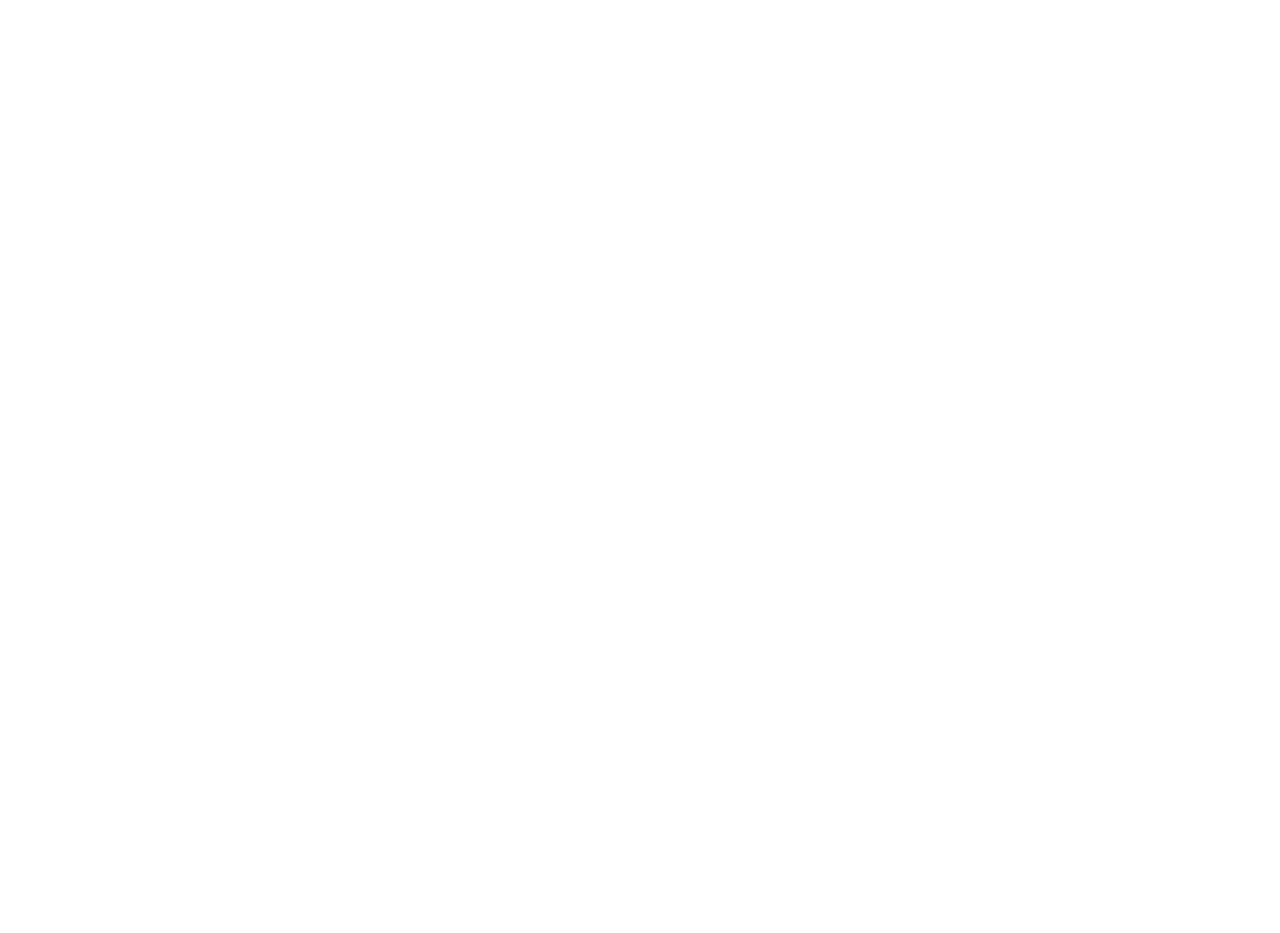
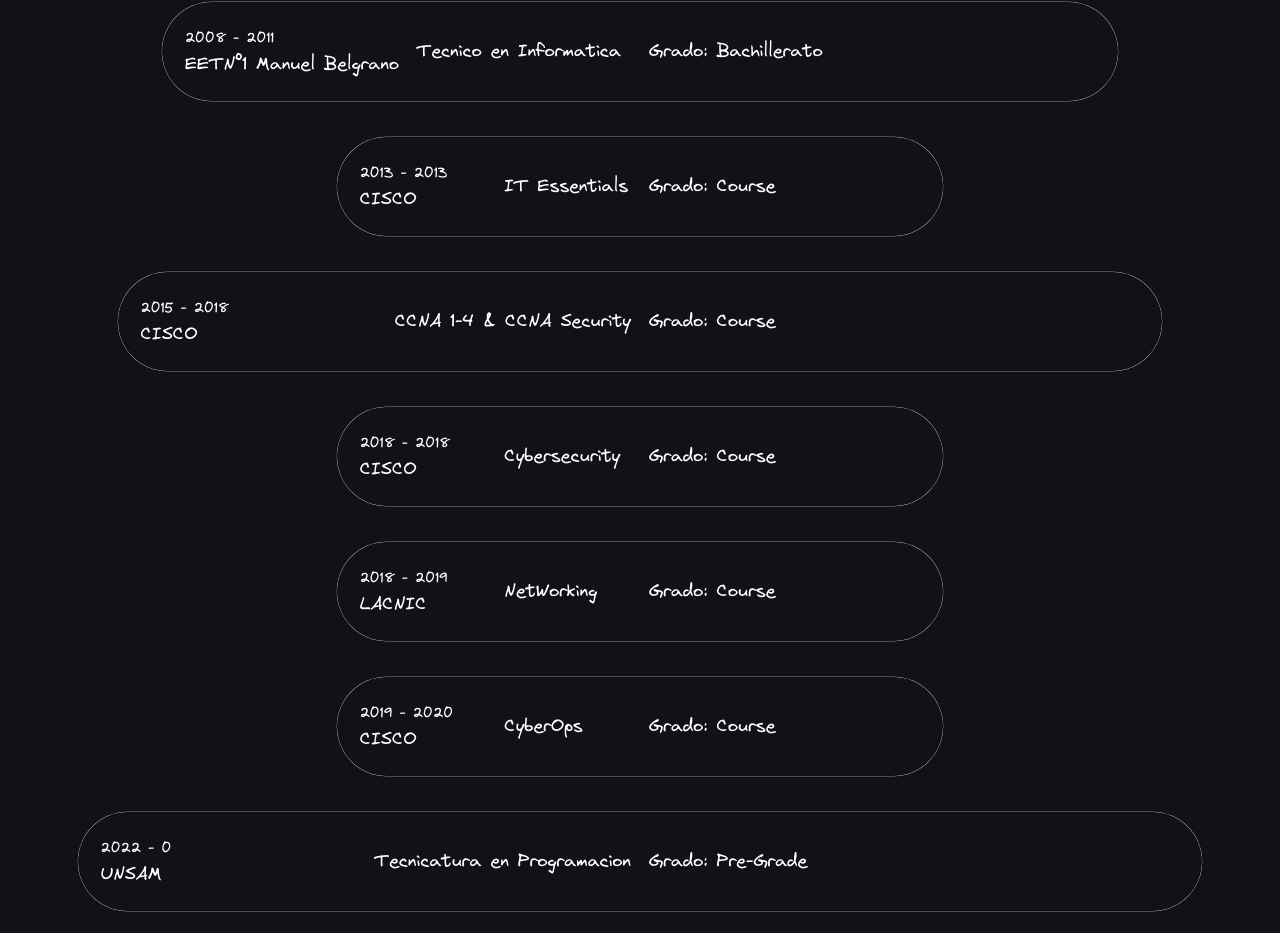
Before and after one commit to themchoise/nextjsportfolio, a Next.js app: page / in a window 1280 px wide. Shown: the part 2577-3510 px from the top of the page. Before the commit the page ends 2480 px from the top, so only its background shows below. Built offline with nearby package versions, Linux system fonts and the light colour scheme.

Commit message:
add exp lab

```diff
--- /dev/null
+++ b/src/app/components/Formation/Formation.tsx
@@ -0,0 +1,28 @@
+"use client"
+import formationArr, { IFormation } from '../../mock/formation';
+import { FormationCard } from './FormationCard';
+
+
+
+export const Formation = () => {
+  return (<>
+  {formationArr.map((formation:IFormation , index) =>
+
+  (
+  <div key={index}>
+  <FormationCard key={index}
+    academy = {formation.academy}
+    titulation = {formation.titulation}
+    grade = {formation.grade}
+    year_start = {formation.year_start}
+    year_end = {formation.year_end}
+    cred_id = {formation.cred_id}
+    cred_url = {formation.cred_url}
+    />
+    </div>
+
+    )
+
+  )}
+  </>           );
+};
--- /dev/null
+++ b/src/app/components/Formation/FormationCard.tsx
@@ -0,0 +1,20 @@
+import { IFormation } from '@/app/mock/formation'
+import React from 'react'
+
+export const FormationCard = ({...formation }:IFormation) => {
+  return (
+    <div className=" flex flex-row justify-center items-center text-white">
+    <div className="p-5 w-auto h-auto    hover:shadow-[0px_0px_0px_2px_#0B6B95] transition duration-500 ease-in-out m-2 shadow-[0px_0px_0px_0.2px_#f7fafc] rounded-full">
+      <div className="grid grid-cols-4 gap-4 items-center">
+        <div className='relative'>
+            <small className='text-center justify-center items-center'>{formation.year_start} - {formation.year_end}</small>
+            <p>{formation.academy}</p>
+            </div>
+        <div>{formation.titulation}</div>
+        <div>Grado: {formation.grade}</div>
+        <div></div>
+      </div>
+    </div>
+  </div>
+  )
+}
--- a/src/app/layout.tsx
+++ b/src/app/layout.tsx
@@ -8,8 +8,8 @@
 const myFont = localFont({ src: './font/Virgil.woff2'})
 
 export const metadata: Metadata = {
-  title: 'Create Next App',
-  description: 'Generated by create next app',
+  title: 'Maximiliano Joyce Personal Site',
+  description: 'Maximiliano Joyce Portfolio',
 }
 
 export default function RootLayout({
--- /dev/null
+++ b/src/app/mock/formation.ts
@@ -0,0 +1,80 @@
+export interface IFormation {
+    academy: string;
+    titulation: string;
+    grade: string;
+    year_start: number;
+    year_end: number;
+    cred_id: string;
+    cred_url: string;
+}
+
+
+const formationArr: IFormation[] = [
+    {
+        academy: 'EETNº1 Manuel Belgrano',
+        titulation: 'Tecnico en Informatica',
+        grade: 'Bachillerato',
+        year_start: 2008,
+        year_end: 2011,
+        cred_id: '',
+        cred_url: ''
+    },
+    {
+        academy: 'CISCO',
+        titulation: 'IT Essentials',
+        grade: 'Course',
+        year_start: 2013,
+        year_end: 2013,
+        cred_id: '',
+        cred_url: ''
+    },
+    {
+        academy: 'CISCO',
+        titulation: 'CCNA 1-4 & CCNA Security',
+        grade: 'Course',
+        year_start: 2015,
+        year_end: 2018,
+        cred_id: '',
+        cred_url: ''
+    },
+    {
+        academy: 'CISCO',
+        titulation: 'Cybersecurity',
+        grade: 'Course',
+        year_start: 2018,
+        year_end: 2018,
+        cred_id: '',
+        cred_url: ''
+    },
+    {
+        academy: 'LACNIC',
+        titulation: 'NetWorking',
+        grade: 'Course',
+        year_start: 2018,
+        year_end: 2019,
+        cred_id: '',
+        cred_url: ''
+    },
+    {
+        academy: 'CISCO',
+        titulation: 'CyberOps',
+        grade: 'Course',
+        year_start: 2019,
+        year_end: 2020,
+        cred_id: '',
+        cred_url: ''
+    }
+    ,
+    {
+        academy: 'UNSAM',
+        titulation: 'Tecnicatura en Programacion',
+        grade: 'Pre-Grade',
+        year_start: 2022,
+        year_end: 0,
+        cred_id: '',
+        cred_url: ''
+    }
+]
+
+
+export default formationArr;
--- a/src/app/mock/jobHistory.ts
+++ b/src/app/mock/jobHistory.ts
@@ -28,6 +28,7 @@
 const FORTIGATE: string = 'Fortigate'
 const WINDOWSSERVER: string = 'Windows Server'
 const UBUNTUSERVER: string = 'Ubuntu Server'
+const DOCKER: string = 'Docker'
 
 
 
@@ -46,7 +47,7 @@
         year_end: '',
         company: 'Gestion de EMP. DEP.',
         job_details: 'NODEJS PYTHON DEV',
-        job_techs: [NODEJS, JAVASCRIPT, REACT, NEXTJX, TYPESCRIPT, SEQUALIZE, PYTHON, DJAngo, FLASK]
+        job_techs: [NODEJS, JAVASCRIPT, REACT, NEXTJX, TYPESCRIPT, SEQUALIZE, PYTHON, DJAngo, FLASK, DOCKER]
     },
     {
         year_start: 2023,
@@ -59,7 +60,7 @@
         year_start: 2022,
         year_end: 2022,
         company: 'CoderHouse',
-        job_details: 'Tareas a desarrollar: Dictado de clases especiales ( clases de refuerzo ).Seguimiento a estudiantes.Corrección de desafíos.Resolución de consultas.',
+        job_details: 'Tutoria Curso SQL',
         job_techs: [MYSQL]
     },
     {
--- a/src/app/page.tsx
+++ b/src/app/page.tsx
@@ -3,12 +3,15 @@
 import ExpLab from './components/ExpLab/ExpLab';
 import Divisor from "./components/Divisor";
 import Skills from "./components/Skills/Skills";
+import { FormationCard } from "./components/Formation/FormationCard";
+import { Formation } from "./components/Formation/Formation";
 
 
 export default function Home() {
 
 const expl:string = 'Experiencia Laboral' || ''
 const sk:string = 'Skills' || ''
+const formation:string = 'Formation' || ''
 
   return (
     <main className="flex flex-col spa space-y-4 min-h-screen min-w-full bg-dark-graf-bgmain ml p-3">
@@ -20,6 +23,8 @@
     <ExpLab/>
     <Divisor text={sk}/>
     <Skills/>
+    <Divisor text={formation}/>
+    <Formation/>
     </main>
   )
 }
```
